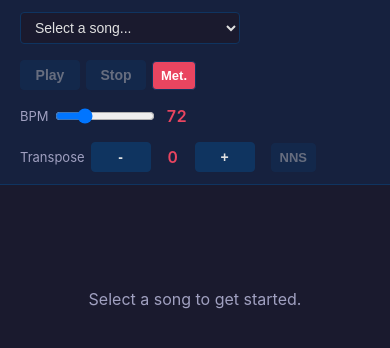
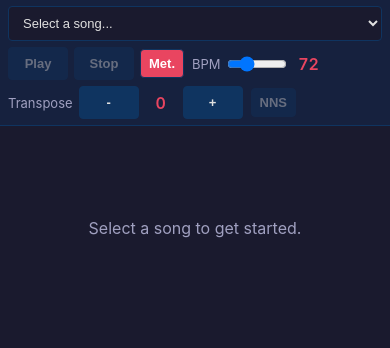
Before and after one commit to williamcotton/songsheet-app, a React (Vite) app: page / in a window 390 px wide. Shown: the top 348 px of the page. Built offline with nearby package versions, Linux system fonts and the light colour scheme.

Commit message:
add mobile layout

```diff
--- a/src/App.css
+++ b/src/App.css
@@ -180,3 +180,82 @@ input[type="range"] {
 .chord-push .chord-decorator { color: #53d8fb; }
 .chord-stop .chord-decorator { color: #e94560; }
 .chord-nashville { text-decoration: underline; text-decoration-style: dotted; }
+
+/* ─── Mobile responsive ─────────────────────────────────────────── */
+
+@media (max-width: 768px) {
+  #controls {
+    padding: 8px 12px;
+    gap: 8px 12px;
+  }
+
+  select {
+    min-width: 0;
+    width: 100%;
+  }
+
+  #song-display {
+    padding: 16px 12px 60px;
+  }
+
+  #song-title {
+    font-size: 18px;
+  }
+
+  #song-author {
+    font-size: 13px;
+    margin-bottom: 16px;
+  }
+
+  .chord-row,
+  .lyric-row {
+    font-size: 14px;
+    white-space: pre-wrap;
+    overflow-wrap: break-word;
+  }
+
+  .directive-chords {
+    font-size: 14px;
+  }
+
+  .section {
+    padding: 6px 8px;
+  }
+
+  input[type="range"] {
+    width: 80px;
+  }
+}
+
+@media (max-width: 480px) {
+  #controls {
+    padding: 6px 8px;
+    gap: 6px 8px;
+  }
+
+  select, button {
+    font-size: 13px;
+    padding: 8px 10px;
+  }
+
+  .chord-row,
+  .lyric-row {
+    font-size: 14px;
+  }
+
+  .directive-chords {
+    font-size: 14px;
+  }
+
+  input[type="range"] {
+    width: 60px;
+  }
+
+  #song-display {
+    padding: 12px 8px 60px;
+  }
+
+  #song-title {
+    font-size: 16px;
+  }
+}
--- a/src/App.tsx
+++ b/src/App.tsx
@@ -350,7 +350,7 @@ export default function App() {
     let pos = 0
     markers.forEach((m, mi) => {
       if (m.col > pos) {
-        elements.push('\u00A0'.repeat(m.col - pos))
+        elements.push(' '.repeat(m.col - pos))
       }
       if (m.isBar) {
         const isBarActive = highlight &&
```
